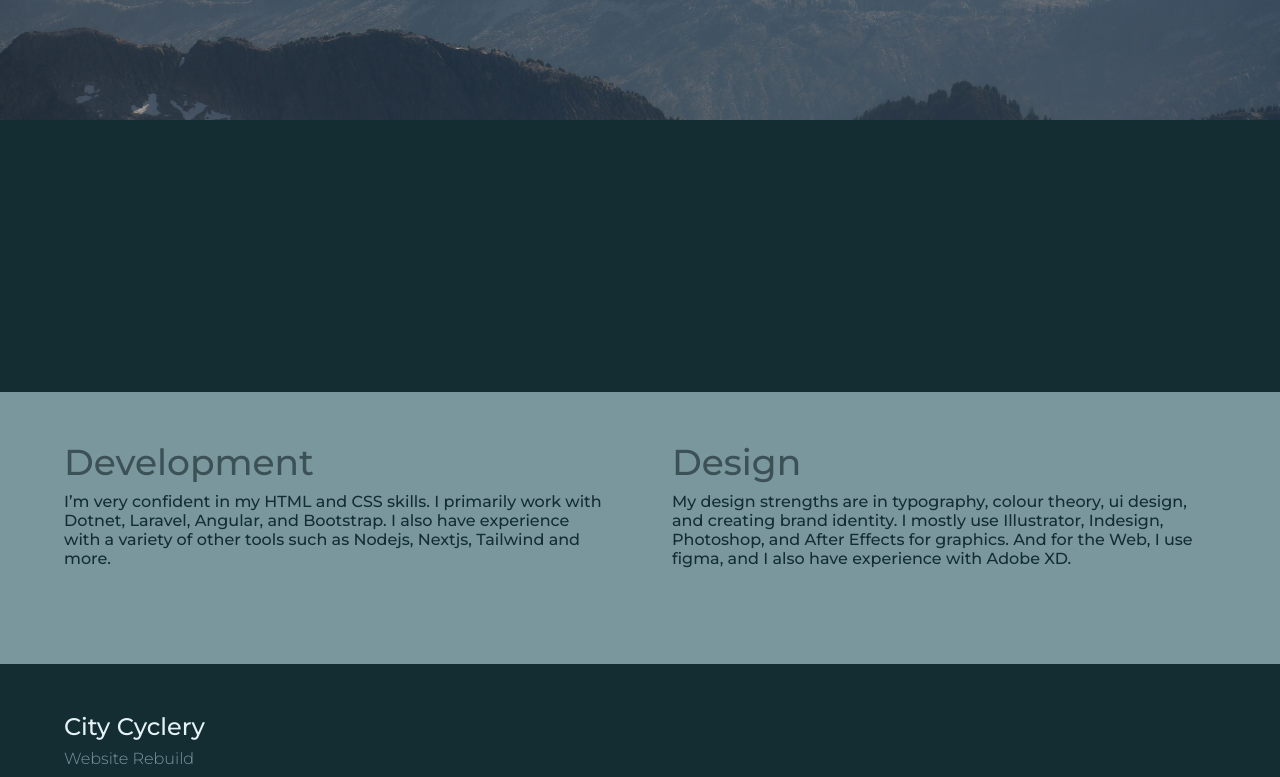
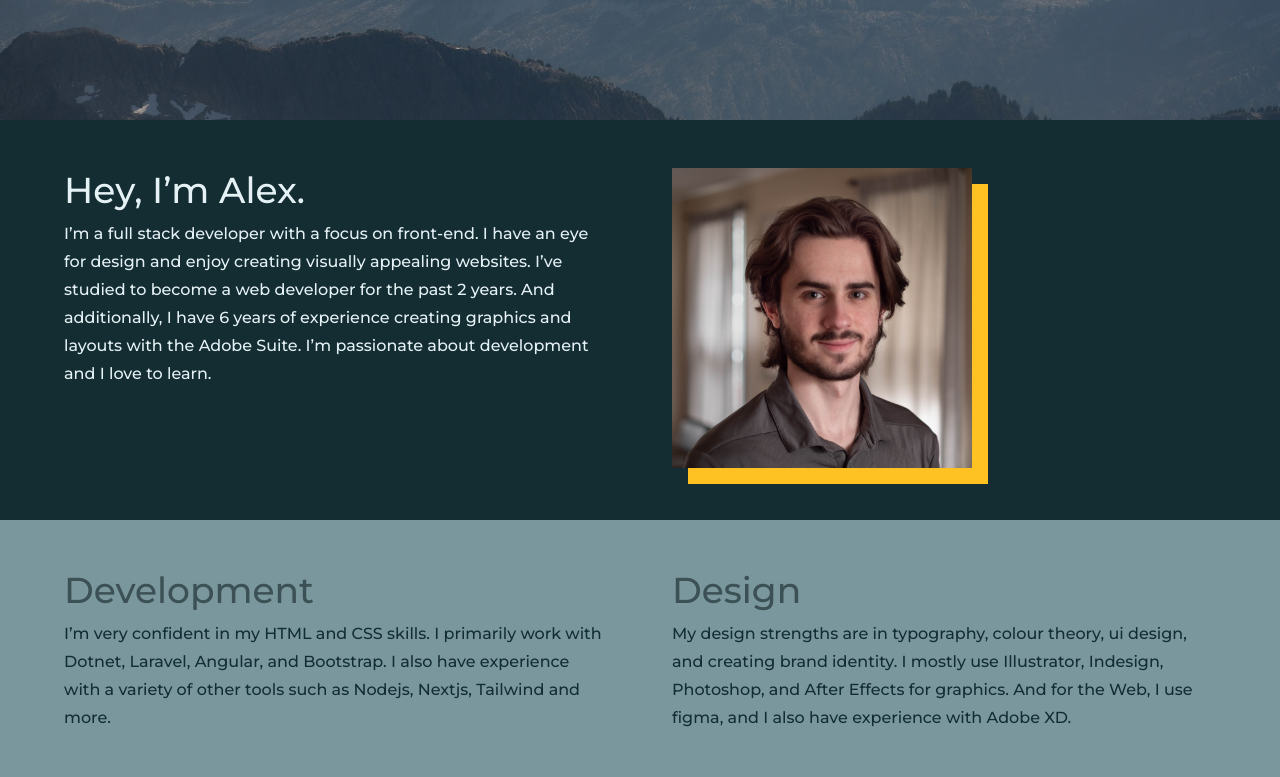
Before and after one commit to aSouchereau/dev.souch.ca, a Next.js app: page / in a window 1280 px wide. Shown: the part 520-1297 px from the top of the page. Built offline with nearby package versions, Linux system fonts and the light colour scheme; a web font is replaced by a local one.

Commit message:
Added about section content

```diff
--- a/components/AboutSectionComponent.tsx
+++ b/components/AboutSectionComponent.tsx
@@ -1,7 +1,13 @@
+import Image from "next/image";
+
 export default function AboutSection() {
     return <section id='about'>
-        <div className=''>
-
+        <div className='about-item intro-paragraph'>
+            <h2 className='light'>Hey, I’m Alex. </h2>
+            <p className='light'>I’m a full stack developer with a focus on front-end. I have an eye for design and enjoy creating visually appealing websites. I’ve studied to become a web developer for the past 2 years. And additionally, I have 6 years of experience creating graphics and layouts with the Adobe Suite. I’m passionate about development and I love to learn.</p>
+        </div>
+        <div className='about-item image-wrapper'>
+            <Image src="/images/portrait.jpg" alt="Picture of Me" loading='lazy' width={300} height={300}/>
         </div>
     </section>
 }
--- a/styles/globals.css
+++ b/styles/globals.css
@@ -66,6 +66,15 @@ section#hero {
 section#about {
   min-height: 272px;
   background-color: rgb(var(--primary-blue-rgb));
+  display: flex;
+  gap: 4rem;
+}
+section#about .about-item {
+  width: calc(50% - 2rem);
+}
+section#about .about-item.image-wrapper > img {
+  background: rgb(var(--secondary-blue-rgb));
+  box-shadow: 1em 1em rgb(var(--primary-yellow-rgb));
 }
 
 section#project {
@@ -154,6 +163,10 @@ span.caption {
   color: rgb(var(--neutral-blue-rgb));
 }
 
+p {
+  line-height: 1.75em;
+}
+
 
 ul.nav-list {
   list-style-type: none;
```
Also changed, not shown: public/images/portrait.jpg (added).
